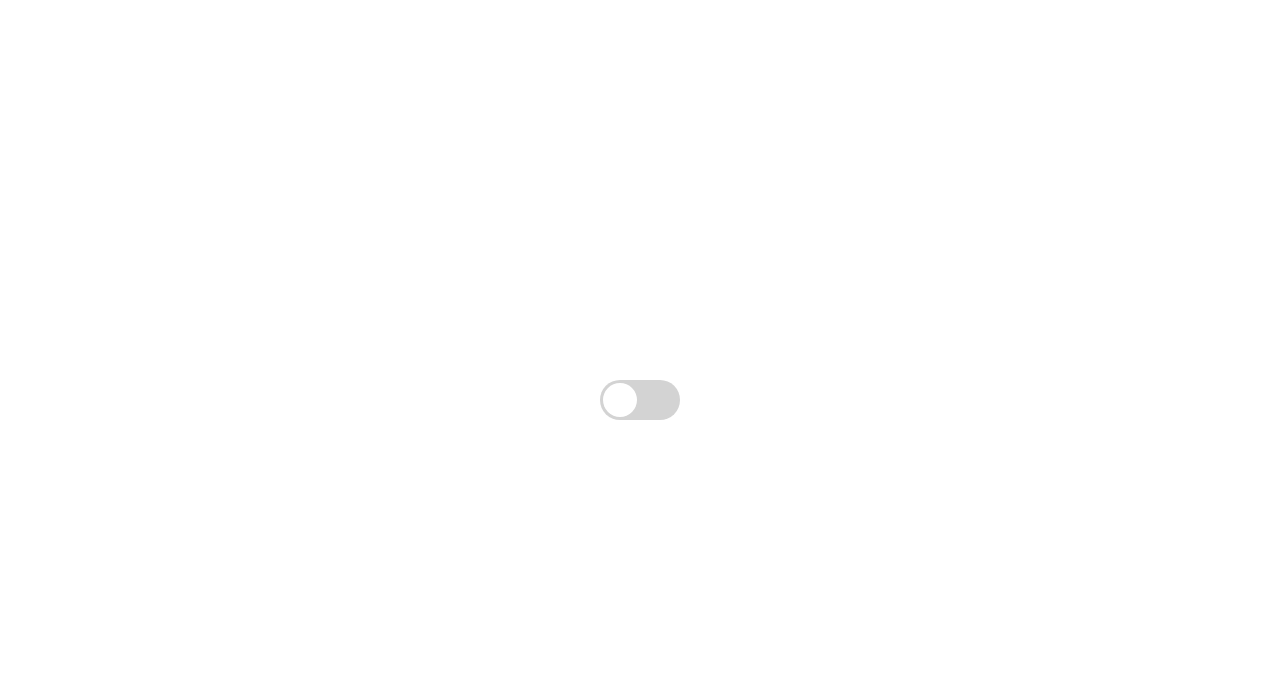
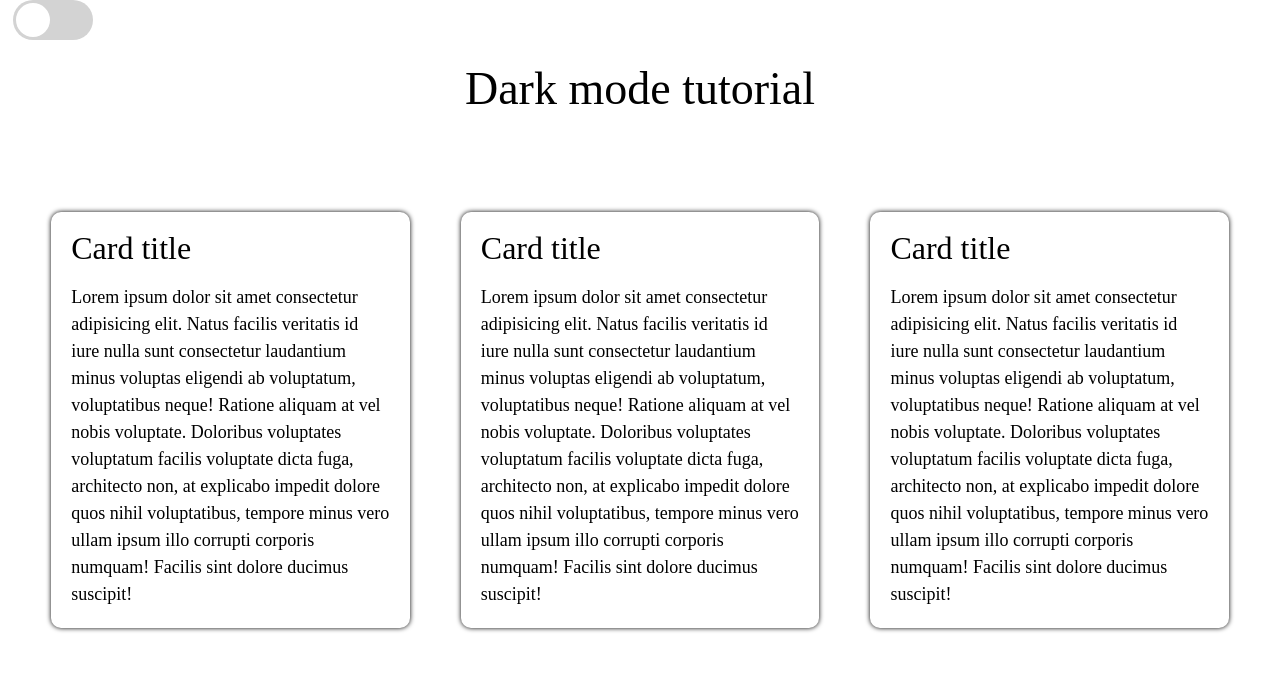
Before and after one commit to VladaLena/Dark-Mode, a website built with webpack: page src/index.html in a window 1280 px wide. Built offline with nearby package versions, Linux system fonts and the light colour scheme; files whose address does not match are found by name.

Commit message:
improved

```diff
--- a/src/index.html
+++ b/src/index.html
@@ -6,6 +6,50 @@
     <label for="dark-mode" class="label">
       <div class="circle"></div>
     </label>
-     @@include('html/_js.htm',{})
+
+    <h1 class="page-title">
+      Dark mode tutorial
+    </h1>
+    <div class="wrapper">
+        <div class="card">
+            <h2 class="title">
+                Card title
+            </h2>
+            <p class="text">
+                Lorem ipsum dolor sit amet consectetur adipisicing elit. Natus facilis veritatis id iure nulla sunt
+                consectetur laudantium minus voluptas eligendi ab voluptatum, voluptatibus neque! Ratione aliquam at vel
+                nobis voluptate.
+                Doloribus voluptates voluptatum facilis voluptate dicta fuga, architecto non, at explicabo impedit
+                dolore quos nihil voluptatibus, tempore minus vero ullam ipsum illo corrupti corporis numquam! Facilis
+                sint dolore ducimus suscipit!
+            </p>
+        </div>
+        <div class="card">
+            <h2 class="title">
+                Card title
+            </h2>
+            <p class="text">
+                Lorem ipsum dolor sit amet consectetur adipisicing elit. Natus facilis veritatis id iure nulla sunt
+                consectetur laudantium minus voluptas eligendi ab voluptatum, voluptatibus neque! Ratione aliquam at vel
+                nobis voluptate.
+                Doloribus voluptates voluptatum facilis voluptate dicta fuga, architecto non, at explicabo impedit
+                dolore quos nihil voluptatibus, tempore minus vero ullam ipsum illo corrupti corporis numquam! Facilis
+                sint dolore ducimus suscipit!
+            </p>
+        </div>
+        <div class="card">
+            <h2 class="title">
+                Card title
+            </h2>
+            <p class="text">
+                Lorem ipsum dolor sit amet consectetur adipisicing elit. Natus facilis veritatis id iure nulla sunt
+                consectetur laudantium minus voluptas eligendi ab voluptatum, voluptatibus neque! Ratione aliquam at vel
+                nobis voluptate.
+                Doloribus voluptates voluptatum facilis voluptate dicta fuga, architecto non, at explicabo impedit
+                dolore quos nihil voluptatibus, tempore minus vero ullam ipsum illo corrupti corporis numquam! Facilis
+                sint dolore ducimus suscipit!
+            </p>
+        </div>
+       @@include('html/_js.htm',{})
   </body>
 </html>
--- a/src/js/files/script.js
+++ b/src/js/files/script.js
@@ -1,23 +1,50 @@
 const inputEl = document.querySelector(".input");
+const pageTitleEl = document.querySelector(".page-title");
+const bodyEl = document.querySelector("body");
+let cardEl = document.querySelectorAll(".card");
+let textEl = document.querySelectorAll(".text");
+let titleEl = document.querySelectorAll(".title");
 
-const bodyEl = document.querySelector("body");
-
+// Чтобы получить объект в первозданном состоянии используем метод parse у JSON
 inputEl.checked = JSON.parse(localStorage.getItem("mode"));
 updateBody();
 
 function updateBody() {
   if (inputEl.checked) {
-        bodyEl.style.background = "black";
+    bodyEl.style.background = "#000";
+    pageTitleEl.style.color = "#fff";
+    cardEl.forEach((card) => {
+      card.style.background = "#000";
+      card.style.boxShadow = "0 0 5px #fff";
+    });
+    textEl.forEach((text) => {
+      text.style.color = "#fff";
+    });
+    titleEl.forEach((title) => {
+      title.style.color = "#fff";
+    });
   } else {
     bodyEl.style.background = "#fff";
+    cardEl.forEach((card) => {
+      card.style.background = "fff";
+      card.style.boxShadow = "0 0 5px #000";
+    });
+    textEl.forEach((text) => {
+      text.style.color = "#000";
+    });
+    titleEl.forEach((title) => {
+      title.style.color = "#000";
+    });
   }
 }
 
 inputEl.addEventListener("input", () => {
   updateBody();
   updateLocalStorage();
-})
+});
 
+// Чтобы сохранить данные можно использовать метод setItem(key, value) у localStorage.
+//  Для того, чтобы записать объект в localStorage надо сделать его строкой. Для преобразования объекта в строку нужно использовать JSON.stringify
 function updateLocalStorage() {
   localStorage.setItem("mode", JSON.stringify(inputEl.checked));
 }
--- a/src/scss/style.scss
+++ b/src/scss/style.scss
@@ -24,10 +24,10 @@ $mainColor: #000; // Цвет шрифта по умолчанию
 @import "base/null";
 
 body {
-    display: flex;
-    justify-content: center;
-    align-items: center;
-    height: 100vh;
+//   display: flex;
+//   justify-content: center;
+//   align-items: center;
+//   height: 100vh;
   transition: 0.4s;
 }
 .input {
@@ -53,12 +53,53 @@ body {
 }
 
 .input:checked + .label {
-    background-color: lightgray;
+  background-color: #fff;
 }
 
 .input:checked + .label .circle {
   animation: toggleOn 0.4s linear forwards;
   background-color: #000;
+}
+
+.wrapper {
+  max-width: 1400px;
+  margin: 0 auto;
+  width: 100%;
+  display: flex;
+  align-items: center;
+  justify-content: space-evenly;
+  flex-wrap: wrap;
+}
+
+.page-title {
+  margin-top: 50px;
+  margin-bottom: 100px;
+  text-align: center;
+  font-size: 46px;
+  color: #000;
+}
+
+.card {
+  width: 28%;
+  padding: 20px;
+  border-radius: 10px;
+  background: #fff;
+  box-shadow: 0 0 10px #000;
+  margin-bottom: 50px;
+}
+
+.card .title {
+  font-size: 32px;
+  color: #000;
+  margin-top: 0;
+  margin-bottom: 20px;
+}
+
+.card .text {
+  margin: 0;
+  font-size: 18px;
+  line-height: 1.5;
+  color: #000;
 }
 
 @keyframes toggleOn {
```
Lines whose indentation alone changed are shown as unchanged.
